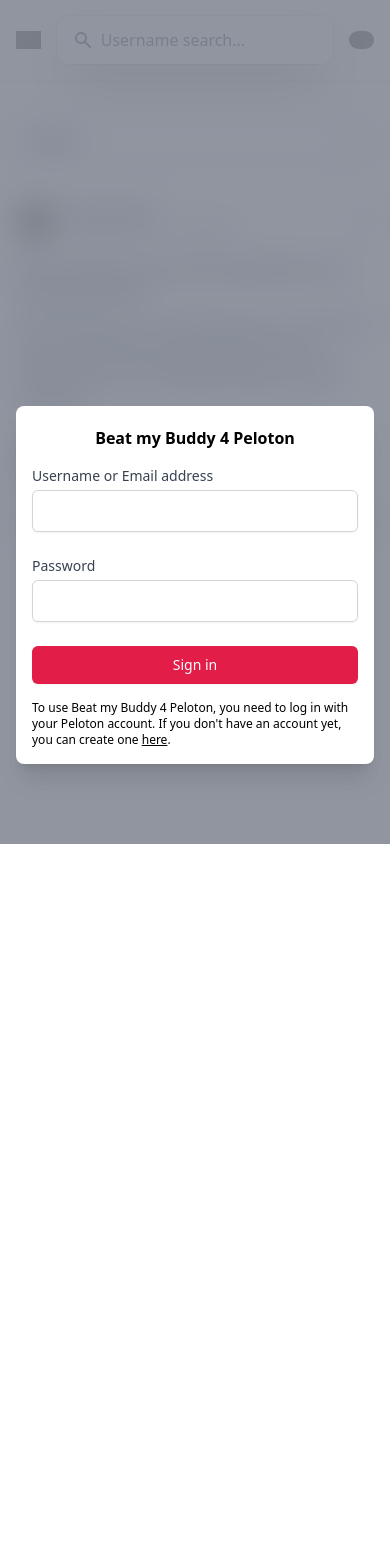
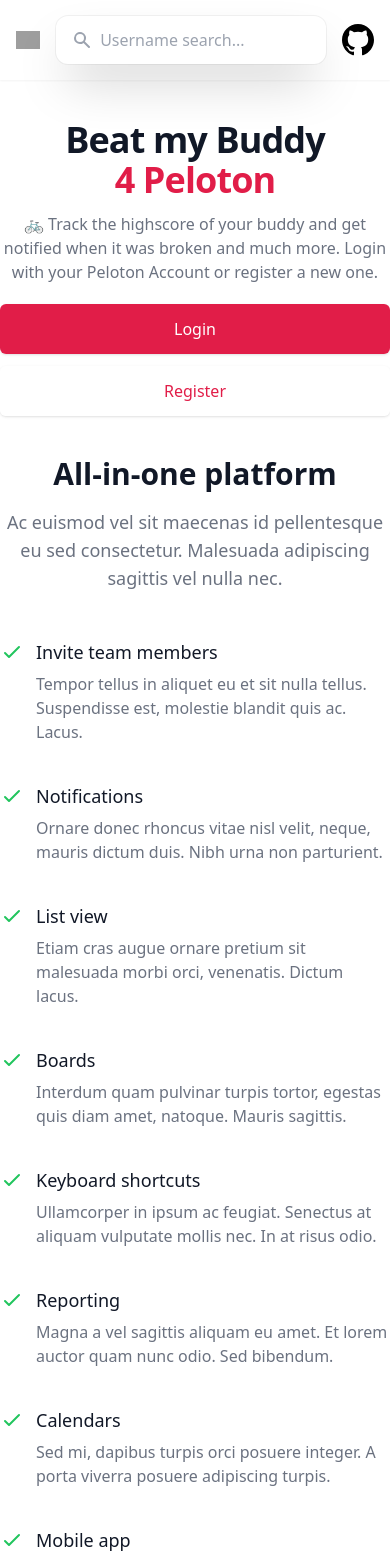
Before and after one commit to JonathanSchndr/Beat-My-Buddy-4-Peloton, a Nuxt app: page / in a window 390 px wide. Shown: the top 1564 px of the page. Before the commit the page ends 844 px from the top, so only its background shows below. Built offline with nearby package versions, Linux system fonts and the light colour scheme; grey boxes are pictures that could not be loaded.

Commit message:
add show login

```diff
--- a/components/Element/Search.vue
+++ b/components/Element/Search.vue
@@ -10,13 +10,13 @@
     <div v-if="value.length > 3" class="absolute z-50 w-full bg-white shadow-2xl rounded-b-xl">
       <ul v-if="users.total > 0" class="p-3 overflow-y-auto max-h-96 scroll-py-3">
         <li v-for="user in users.data" :key="user.id">
-          <nuxt-link :to="`/user/${user.username}`" class="flex p-3 cursor-pointer select-none hover:bg-gray-100 group rounded-xl">
+          <button @click="submit()" class="flex w-full p-3 text-left cursor-pointer select-none hover:bg-gray-100 group rounded-xl">
             <img :src="user.image_url" class="w-10 h-10 rounded-full" />
             <div class="flex-auto ml-4">
               <p class="text-sm font-medium text-gray-700">{{ user.username }}</p>
               <p class="text-sm text-gray-500">Peloton ID: {{ user.id }}</p>
             </div>
-          </nuxt-link>
+          </button>
         </li>
       </ul>
 
@@ -32,6 +32,8 @@
 </template>
 
 <script>
+import { useAuthStore } from "~/stores/auth"
+
 export default {
   data() {
     return {
@@ -44,6 +46,7 @@
   },
   methods: {
     searching() {
+      if(useAuthStore().auth) {
         if(this.value.length > 3) {
           useApi({
             method: 'GET',
@@ -54,12 +57,18 @@
             }
           }).then((data) => {
             this.users = data
-          console.log(data)
           });
+        }
+      } else {
+        this.value = '',
+        this.$router.push('/')
+        useAuthStore().$patch({
+          showAuth: true,
+        })
       }
     },
     submit() {
-      this.$router.push({path: `/user/${this.value}`});
+      this.$router.push(`/user/${this.value}`);
       this.value = ''
       this.users = { data: [], total: 0 }
     }
--- a/components/TheHeader.vue
+++ b/components/TheHeader.vue
@@ -5,8 +5,9 @@
         <img class="block w-8" src="https://tailwindui.com/img/logos/workflow-mark.svg?color=rose&shade=500" alt="Beat my Buddy 4 Peloton">
       </nuxt-link>
       <ElementSearch class="w-full" />
-      <div>
-        <img class="w-8 rounded-full cursor-pointer" src="https://images.unsplash.com/photo-1550525811-e5869dd03032?ixlib=rb-1.2.1&ixid=eyJhcHBfaWQiOjEyMDd9&auto=format&fit=facearea&facepad=2&w=256&h=256&q=80" alt="" @click="toggleMenu()">
+      <div class="relative">
+        <img v-if="isAuth" class="w-8 rounded-full cursor-pointer" src="https://images.unsplash.com/photo-1550525811-e5869dd03032?ixlib=rb-1.2.1&ixid=eyJhcHBfaWQiOjEyMDd9&auto=format&fit=facearea&facepad=2&w=256&h=256&q=80" alt="" @click="toggleMenu()">
+        <a v-else href="https://github.com/JonathanSchndr/Beat-My-Buddy-4-Peloton" target="_blank"><svg class="w-8" xmlns="http://www.w3.org/2000/svg" viewBox="0 0 24 24"><path d="M12 0c-6.626 0-12 5.373-12 12 0 5.302 3.438 9.8 8.207 11.387.599.111.793-.261.793-.577v-2.234c-3.338.726-4.033-1.416-4.033-1.416-.546-1.387-1.333-1.756-1.333-1.756-1.089-.745.083-.729.083-.729 1.205.084 1.839 1.237 1.839 1.237 1.07 1.834 2.807 1.304 3.492.997.107-.775.418-1.305.762-1.604-2.665-.305-5.467-1.334-5.467-5.931 0-1.311.469-2.381 1.236-3.221-.124-.303-.535-1.524.117-3.176 0 0 1.008-.322 3.301 1.23.957-.266 1.983-.399 3.003-.404 1.02.005 2.047.138 3.006.404 2.291-1.552 3.297-1.23 3.297-1.23.653 1.653.242 2.874.118 3.176.77.84 1.235 1.911 1.235 3.221 0 4.609-2.807 5.624-5.479 5.921.43.372.823 1.102.823 2.222v3.293c0 .319.192.694.801.576 4.765-1.589 8.199-6.086 8.199-11.386 0-6.627-5.373-12-12-12z"/></svg></a>
         <div v-if="menuOpen" class="absolute z-40 py-1 mt-3 bg-white rounded-md shadow-lg -translate-x-2/3 whitespace-nowrap ring-1 ring-black ring-opacity-5 focus:outline-none">
           <!-- <a href="#" class="block px-4 py-2 text-sm text-gray-700" role="menuitem" tabindex="-1">Your Profile</a>
           <a href="#" class="block px-4 py-2 text-sm text-gray-700" role="menuitem" tabindex="-1">Settings</a> -->
@@ -23,8 +24,16 @@
 export default {
   data() {
     return {
-      menuOpen: false
+      menuOpen: false,
+      isAuth: false
     }
+  },
+  mounted() {
+    this.isAuth = useAuthStore().auth
+
+    useAuthStore().$subscribe(async (mutation, state) => {
+      this.isAuth = await state.auth
+    })
   },
   methods: {
     toggleMenu() {
--- a/layouts/default.vue
+++ b/layouts/default.vue
@@ -1,14 +1,10 @@
 <template>
   <div class="min-h-full">
-    <TheLogin v-if="!isAuth" />
+    <TheLogin v-if="showAuth" />
     <TheHeader />
-    <div class="py-10 blur-lg">
-      <div class="max-w-3xl mx-auto sm:px-6 lg:max-w-7xl lg:px-8 lg:grid lg:grid-cols-12 lg:gap-8">
-        <TheSidebarLeft />
-        <slot />
-        <TheSidebarRight />
-      </div>
-    </div>
+    <main class="max-w-3xl py-10 mx-auto sm:px-6 lg:max-w-7xl lg:px-8">
+      <slot />
+    </main>
     <TheFooter />
   </div>
 </template>
@@ -19,16 +15,19 @@
 export default {
   data() {
     return {
-      isAuth: true
+      showAuth: false
     }
   },
-  created() {
+  mounted() {
+    useAuthStore().$patch({
+      auth: localStorage.getItem('peloton_auth') || false,
+      sessionId: localStorage.getItem('peloton_session_id') || false,
+      userId: localStorage.getItem('peloton_user_id') || false
+    })
+
     useAuthStore().$subscribe(async (mutation, state) => {
-      this.isAuth = await state.auth
+      this.showAuth = await state.showAuth
     })
-  },
-  mounted() {
-    this.isAuth = localStorage.getItem('peloton_auth');
   }
 }
 </script>
--- a/pages/index.vue
+++ b/pages/index.vue
@@ -1,143 +1,129 @@
 <template>
-  <main class="lg:col-span-9 xl:col-span-6">
-    <div class="px-4 sm:px-0">
-      <div class="sm:hidden">
-        <label for="question-tabs" class="sr-only">Select a tab</label>
-        <select id="question-tabs" class="block w-full text-base font-medium text-gray-900 border-gray-300 rounded-md shadow-sm focus:border-rose-500 focus:ring-rose-500">
-          <option selected>Recent</option>
-
-          <option>Most Liked</option>
-
-          <option>Most Answers</option>
-        </select>
+  <div class="text-center">
+    <h1 class="text-4xl font-extrabold tracking-tight text-gray-900 sm:text-5xl md:text-6xl">
+      <span class="block xl:inline">Beat my Buddy</span>
+      <span class="block text-rose-600 xl:inline"> 4 Peloton</span>
+    </h1>
+    <p class="max-w-md mx-auto mt-3 text-base text-gray-500 sm:text-lg md:mt-5 md:text-xl md:max-w-3xl">🚲 Track the highscore of your buddy and get notified when it was broken and much more. Login with your Peloton Account or register a new one.</p>
+    <div v-if="!isAuth" class="max-w-md mx-auto mt-5 sm:flex sm:justify-center md:mt-8">
+      <div class="rounded-md shadow">
+        <button @click="showLogin()" class="flex items-center justify-center w-full px-8 py-3 text-base font-medium text-white border border-transparent rounded-md bg-rose-600 hover:bg-rose-700 md:py-4 md:text-lg md:px-10"> Login </button>
       </div>
-      <div class="hidden sm:block">
-        <nav class="relative z-0 flex divide-x divide-gray-200 rounded-lg shadow" aria-label="Tabs">
-          <a href="#" aria-current="page" class="relative flex-1 min-w-0 px-6 py-4 overflow-hidden text-sm font-medium text-center text-gray-900 bg-white rounded-l-lg group hover:bg-gray-50 focus:z-10">
-            <span>Recent</span>
-            <span aria-hidden="true" class="bg-rose-500 absolute inset-x-0 bottom-0 h-0.5"></span>
-          </a>
-
-          <a href="#" class="relative flex-1 min-w-0 px-6 py-4 overflow-hidden text-sm font-medium text-center text-gray-500 bg-white hover:text-gray-700 group hover:bg-gray-50 focus:z-10">
-            <span>Most Liked</span>
-            <span aria-hidden="true" class="bg-transparent absolute inset-x-0 bottom-0 h-0.5"></span>
-          </a>
-
-          <a href="#" class="relative flex-1 min-w-0 px-6 py-4 overflow-hidden text-sm font-medium text-center text-gray-500 bg-white rounded-r-lg hover:text-gray-700 group hover:bg-gray-50 focus:z-10">
-            <span>Most Answers</span>
-            <span aria-hidden="true" class="bg-transparent absolute inset-x-0 bottom-0 h-0.5"></span>
-          </a>
-        </nav>
-      </div>
-    </div>
-    <div class="mt-4">
-      <h1 class="sr-only">Recent questions</h1>
-      <ul role="list" class="space-y-4">
-        <li class="px-4 py-6 bg-white shadow sm:p-6 sm:rounded-lg">
-          <article aria-labelledby="question-title-81614">
-            <div>
-              <div class="flex space-x-3">
-                <div class="flex-shrink-0">
-                  <img class="w-10 h-10 rounded-full" src="https://images.unsplash.com/photo-1506794778202-cad84cf45f1d?ixlib=rb-1.2.1&ixid=eyJhcHBfaWQiOjEyMDd9&auto=format&fit=facearea&facepad=2&w=256&h=256&q=80" alt="">
-                </div>
-                <div class="flex-1 min-w-0">
-                  <p class="text-sm font-medium text-gray-900">
-                    <a href="#" class="hover:underline">Dries Vincent</a>
-                  </p>
-                  <p class="text-sm text-gray-500">
-                    <a href="#" class="hover:underline">
-                      <time datetime="2020-12-09T11:43:00">December 9 at 11:43 AM</time>
-                    </a>
-                  </p>
-                </div>
-                <div class="flex self-center flex-shrink-0">
-                  <div class="relative inline-block text-left">
-                    <div>
-                      <button type="button" class="flex items-center p-2 -m-2 text-gray-400 rounded-full hover:text-gray-600" id="options-menu-0-button" aria-expanded="false" aria-haspopup="true">
-                        <span class="sr-only">Open options</span>
-                        <svg class="w-5 h-5" xmlns="http://www.w3.org/2000/svg" viewBox="0 0 20 20" fill="currentColor" aria-hidden="true">
-                          <path d="M10 6a2 2 0 110-4 2 2 0 010 4zM10 12a2 2 0 110-4 2 2 0 010 4zM10 18a2 2 0 110-4 2 2 0 010 4z" />
-                        </svg>
-                      </button>
-                    </div>
-
-                    <div class="absolute right-0 hidden w-56 mt-2 origin-top-right bg-white rounded-md shadow-lg ring-1 ring-black ring-opacity-5 focus:outline-none" role="menu" aria-orientation="vertical" aria-labelledby="options-menu-0-button" tabindex="-1">
-                      <div class="py-1" role="none">
-                        <a href="#" class="flex px-4 py-2 text-sm text-gray-700" role="menuitem" tabindex="-1" id="options-menu-0-item-0">
-                          <svg class="w-5 h-5 mr-3 text-gray-400" xmlns="http://www.w3.org/2000/svg" viewBox="0 0 20 20" fill="currentColor" aria-hidden="true">
-                            <path d="M9.049 2.927c.3-.921 1.603-.921 1.902 0l1.07 3.292a1 1 0 00.95.69h3.462c.969 0 1.371 1.24.588 1.81l-2.8 2.034a1 1 0 00-.364 1.118l1.07 3.292c.3.921-.755 1.688-1.54 1.118l-2.8-2.034a1 1 0 00-1.175 0l-2.8 2.034c-.784.57-1.838-.197-1.539-1.118l1.07-3.292a1 1 0 00-.364-1.118L2.98 8.72c-.783-.57-.38-1.81.588-1.81h3.461a1 1 0 00.951-.69l1.07-3.292z" />
-                          </svg>
-                          <span>Add to favorites</span>
-                        </a>
-                        <a href="#" class="flex px-4 py-2 text-sm text-gray-700" role="menuitem" tabindex="-1" id="options-menu-0-item-1">
-                          <svg class="w-5 h-5 mr-3 text-gray-400" xmlns="http://www.w3.org/2000/svg" viewBox="0 0 20 20" fill="currentColor" aria-hidden="true">
-                            <path fill-rule="evenodd" d="M12.316 3.051a1 1 0 01.633 1.265l-4 12a1 1 0 11-1.898-.632l4-12a1 1 0 011.265-.633zM5.707 6.293a1 1 0 010 1.414L3.414 10l2.293 2.293a1 1 0 11-1.414 1.414l-3-3a1 1 0 010-1.414l3-3a1 1 0 011.414 0zm8.586 0a1 1 0 011.414 0l3 3a1 1 0 010 1.414l-3 3a1 1 0 11-1.414-1.414L16.586 10l-2.293-2.293a1 1 0 010-1.414z" clip-rule="evenodd" />
-                          </svg>
-                          <span>Embed</span>
-                        </a>
-                        <a href="#" class="flex px-4 py-2 text-sm text-gray-700" role="menuitem" tabindex="-1" id="options-menu-0-item-2">
-                          <svg class="w-5 h-5 mr-3 text-gray-400" xmlns="http://www.w3.org/2000/svg" viewBox="0 0 20 20" fill="currentColor" aria-hidden="true">
-                            <path fill-rule="evenodd" d="M3 6a3 3 0 013-3h10a1 1 0 01.8 1.6L14.25 8l2.55 3.4A1 1 0 0116 13H6a1 1 0 00-1 1v3a1 1 0 11-2 0V6z" clip-rule="evenodd" />
-                          </svg>
-                          <span>Report content</span>
-                        </a>
+      <div class="mt-3 rounded-md shadow sm:mt-0 sm:ml-3">
+        <a href="https://www.onepeloton.de/register" target="_blank" class="flex items-center justify-center w-full px-8 py-3 text-base font-medium bg-white border border-transparent rounded-md text-rose-600 hover:bg-gray-50 md:py-4 md:text-lg md:px-10"> Register </a>
       </div>
     </div>
   </div>
+
+  <div class="max-w-3xl mx-auto mt-10 text-center">
+    <h2 class="text-3xl font-extrabold text-gray-900">All-in-one platform</h2>
+    <p class="mt-4 text-lg text-gray-500">Ac euismod vel sit maecenas id pellentesque eu sed consectetur. Malesuada adipiscing sagittis vel nulla nec.</p>
   </div>
+  <dl class="mt-12 space-y-10 sm:space-y-0 sm:grid sm:grid-cols-2 sm:gap-x-6 sm:gap-y-12 lg:grid-cols-4 lg:gap-x-8">
+    <div class="relative">
+      <dt>
+        <svg class="absolute w-6 h-6 text-green-500" xmlns="http://www.w3.org/2000/svg" fill="none" viewBox="0 0 24 24" stroke="currentColor" aria-hidden="true">
+          <path stroke-linecap="round" stroke-linejoin="round" stroke-width="2" d="M5 13l4 4L19 7" />
+        </svg>
+        <p class="text-lg font-medium leading-6 text-gray-900 ml-9">Invite team members</p>
+      </dt>
+      <dd class="mt-2 text-base text-gray-500 ml-9">Tempor tellus in aliquet eu et sit nulla tellus. Suspendisse est, molestie blandit quis ac. Lacus.</dd>
     </div>
-              <h2 id="question-title-81614" class="mt-4 text-base font-medium text-gray-900">What would you have done differently if you ran Jurassic Park?</h2>
+
+    <div class="relative">
+      <dt>
+        <svg class="absolute w-6 h-6 text-green-500" xmlns="http://www.w3.org/2000/svg" fill="none" viewBox="0 0 24 24" stroke="currentColor" aria-hidden="true">
+          <path stroke-linecap="round" stroke-linejoin="round" stroke-width="2" d="M5 13l4 4L19 7" />
+        </svg>
+        <p class="text-lg font-medium leading-6 text-gray-900 ml-9">Notifications</p>
+      </dt>
+      <dd class="mt-2 text-base text-gray-500 ml-9">Ornare donec rhoncus vitae nisl velit, neque, mauris dictum duis. Nibh urna non parturient.</dd>
     </div>
-            <div class="mt-2 space-y-4 text-sm text-gray-700">
-              <p>Jurassic Park was an incredible idea and a magnificent feat of engineering, but poor protocols and a disregard for human safety killed what could have otherwise been one of the best businesses of our generation.</p>
-              <p>Ultimately, I think that if you wanted to run the park successfully and keep visitors safe, the most important thing to prioritize would be&hellip;</p>
+
+    <div class="relative">
+      <dt>
+        <svg class="absolute w-6 h-6 text-green-500" xmlns="http://www.w3.org/2000/svg" fill="none" viewBox="0 0 24 24" stroke="currentColor" aria-hidden="true">
+          <path stroke-linecap="round" stroke-linejoin="round" stroke-width="2" d="M5 13l4 4L19 7" />
+        </svg>
+        <p class="text-lg font-medium leading-6 text-gray-900 ml-9">List view</p>
+      </dt>
+      <dd class="mt-2 text-base text-gray-500 ml-9">Etiam cras augue ornare pretium sit malesuada morbi orci, venenatis. Dictum lacus.</dd>
     </div>
-            <div class="flex justify-between mt-6 space-x-8">
-              <div class="flex space-x-6">
-                <span class="inline-flex items-center text-sm">
-                  <button type="button" class="inline-flex space-x-2 text-gray-400 hover:text-gray-500">
-                    <svg class="w-5 h-5" xmlns="http://www.w3.org/2000/svg" viewBox="0 0 20 20" fill="currentColor" aria-hidden="true">
-                      <path d="M2 10.5a1.5 1.5 0 113 0v6a1.5 1.5 0 01-3 0v-6zM6 10.333v5.43a2 2 0 001.106 1.79l.05.025A4 4 0 008.943 18h5.416a2 2 0 001.962-1.608l1.2-6A2 2 0 0015.56 8H12V4a2 2 0 00-2-2 1 1 0 00-1 1v.667a4 4 0 01-.8 2.4L6.8 7.933a4 4 0 00-.8 2.4z" />
+
+    <div class="relative">
+      <dt>
+        <svg class="absolute w-6 h-6 text-green-500" xmlns="http://www.w3.org/2000/svg" fill="none" viewBox="0 0 24 24" stroke="currentColor" aria-hidden="true">
+          <path stroke-linecap="round" stroke-linejoin="round" stroke-width="2" d="M5 13l4 4L19 7" />
         </svg>
-                    <span class="font-medium text-gray-900">29</span>
-                    <span class="sr-only">likes</span>
-                  </button>
-                </span>
-                <span class="inline-flex items-center text-sm">
-                  <button type="button" class="inline-flex space-x-2 text-gray-400 hover:text-gray-500">
-                    <svg class="w-5 h-5" xmlns="http://www.w3.org/2000/svg" viewBox="0 0 20 20" fill="currentColor" aria-hidden="true">
-                      <path fill-rule="evenodd" d="M18 5v8a2 2 0 01-2 2h-5l-5 4v-4H4a2 2 0 01-2-2V5a2 2 0 012-2h12a2 2 0 012 2zM7 8H5v2h2V8zm2 0h2v2H9V8zm6 0h-2v2h2V8z" clip-rule="evenodd" />
+        <p class="text-lg font-medium leading-6 text-gray-900 ml-9">Boards</p>
+      </dt>
+      <dd class="mt-2 text-base text-gray-500 ml-9">Interdum quam pulvinar turpis tortor, egestas quis diam amet, natoque. Mauris sagittis.</dd>
+    </div>
+
+    <div class="relative">
+      <dt>
+        <svg class="absolute w-6 h-6 text-green-500" xmlns="http://www.w3.org/2000/svg" fill="none" viewBox="0 0 24 24" stroke="currentColor" aria-hidden="true">
+          <path stroke-linecap="round" stroke-linejoin="round" stroke-width="2" d="M5 13l4 4L19 7" />
         </svg>
-                    <span class="font-medium text-gray-900">11</span>
-                    <span class="sr-only">replies</span>
-                  </button>
-                </span>
-                <span class="inline-flex items-center text-sm">
-                  <button type="button" class="inline-flex space-x-2 text-gray-400 hover:text-gray-500">
-                    <svg class="w-5 h-5" xmlns="http://www.w3.org/2000/svg" viewBox="0 0 20 20" fill="currentColor" aria-hidden="true">
-                      <path d="M10 12a2 2 0 100-4 2 2 0 000 4z" />
-                      <path fill-rule="evenodd" d="M.458 10C1.732 5.943 5.522 3 10 3s8.268 2.943 9.542 7c-1.274 4.057-5.064 7-9.542 7S1.732 14.057.458 10zM14 10a4 4 0 11-8 0 4 4 0 018 0z" clip-rule="evenodd" />
+        <p class="text-lg font-medium leading-6 text-gray-900 ml-9">Keyboard shortcuts</p>
+      </dt>
+      <dd class="mt-2 text-base text-gray-500 ml-9">Ullamcorper in ipsum ac feugiat. Senectus at aliquam vulputate mollis nec. In at risus odio.</dd>
+    </div>
+
+    <div class="relative">
+      <dt>
+        <svg class="absolute w-6 h-6 text-green-500" xmlns="http://www.w3.org/2000/svg" fill="none" viewBox="0 0 24 24" stroke="currentColor" aria-hidden="true">
+          <path stroke-linecap="round" stroke-linejoin="round" stroke-width="2" d="M5 13l4 4L19 7" />
         </svg>
-                    <span class="font-medium text-gray-900">2.7k</span>
-                    <span class="sr-only">views</span>
-                  </button>
-                </span>
+        <p class="text-lg font-medium leading-6 text-gray-900 ml-9">Reporting</p>
+      </dt>
+      <dd class="mt-2 text-base text-gray-500 ml-9">Magna a vel sagittis aliquam eu amet. Et lorem auctor quam nunc odio. Sed bibendum.</dd>
     </div>
-              <div class="flex text-sm">
-                <span class="inline-flex items-center text-sm">
-                  <button type="button" class="inline-flex space-x-2 text-gray-400 hover:text-gray-500">
-                    <svg class="w-5 h-5" xmlns="http://www.w3.org/2000/svg" viewBox="0 0 20 20" fill="currentColor" aria-hidden="true">
-                      <path d="M15 8a3 3 0 10-2.977-2.63l-4.94 2.47a3 3 0 100 4.319l4.94 2.47a3 3 0 10.895-1.789l-4.94-2.47a3.027 3.027 0 000-.74l4.94-2.47C13.456 7.68 14.19 8 15 8z" />
+
+    <div class="relative">
+      <dt>
+        <svg class="absolute w-6 h-6 text-green-500" xmlns="http://www.w3.org/2000/svg" fill="none" viewBox="0 0 24 24" stroke="currentColor" aria-hidden="true">
+          <path stroke-linecap="round" stroke-linejoin="round" stroke-width="2" d="M5 13l4 4L19 7" />
         </svg>
-                    <span class="font-medium text-gray-900">Share</span>
-                  </button>
-                </span>
+        <p class="text-lg font-medium leading-6 text-gray-900 ml-9">Calendars</p>
+      </dt>
+      <dd class="mt-2 text-base text-gray-500 ml-9">Sed mi, dapibus turpis orci posuere integer. A porta viverra posuere adipiscing turpis.</dd>
     </div>
+
+    <div class="relative">
+      <dt>
+        <svg class="absolute w-6 h-6 text-green-500" xmlns="http://www.w3.org/2000/svg" fill="none" viewBox="0 0 24 24" stroke="currentColor" aria-hidden="true">
+          <path stroke-linecap="round" stroke-linejoin="round" stroke-width="2" d="M5 13l4 4L19 7" />
+        </svg>
+        <p class="text-lg font-medium leading-6 text-gray-900 ml-9">Mobile app</p>
+      </dt>
+      <dd class="mt-2 text-base text-gray-500 ml-9">Quisque sapien nunc nisl eros. Facilisis sagittis maecenas id dignissim tristique proin sed.</dd>
     </div>
-          </article>
-        </li>
+  </dl>
+</template>
 
-      </ul>
-    </div>
-  </main>
-</template>
+<script>
+import { useAuthStore } from "~/stores/auth"
+
+export default {
+  data() {
+    return {
+      isAuth: true
+    }
+  },
+  mounted() {
+    this.isAuth = useAuthStore().auth
+
+    useAuthStore().$subscribe(async (mutation, state) => {
+      this.isAuth = await state.auth
+    })
+  },
+  methods: {
+    showLogin() {
+      useAuthStore().$patch({
+        showAuth: true,
+      })
+    }
+  }
+}
+</script>
--- a/stores/auth.js
+++ b/stores/auth.js
@@ -2,6 +2,7 @@
 
 export const useAuthStore = defineStore('auth', {
   state: () => ({
+    showAuth: false,
     auth: false,
     sessionId: null,
     userId: null
@@ -18,6 +19,7 @@
       localStorage.setItem('peloton_session_id', result.session_id)
       localStorage.setItem('peloton_user_id', result.user_id)
 
+      this.showAuth = false
       this.auth = true
       this.sessionId = result.session_id
       this.userId = result.user_id
@@ -31,6 +33,7 @@
       localStorage.removeItem('peloton_session_id')
       localStorage.removeItem('peloton_user_id')
 
+      this.showAuth = false
       this.auth = false
       this.sessionId = null
       this.userId = null
```
Also changed, not shown: pages/user/_username.vue (+92 -1 lines). Lines whose indentation alone changed are shown as unchanged.
